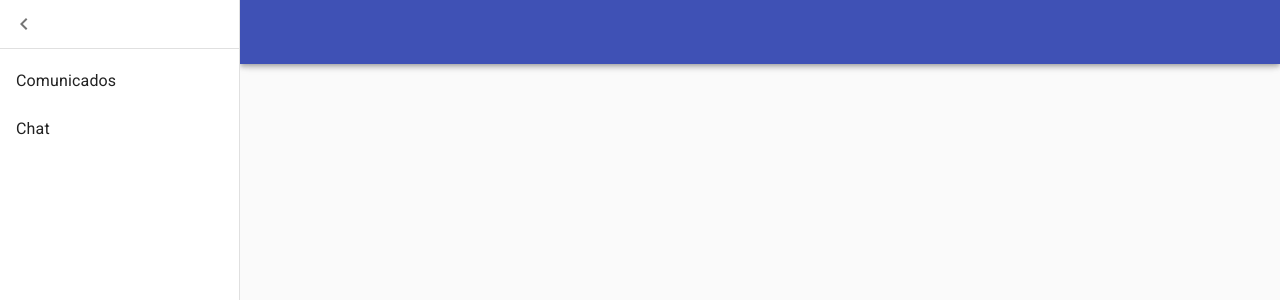
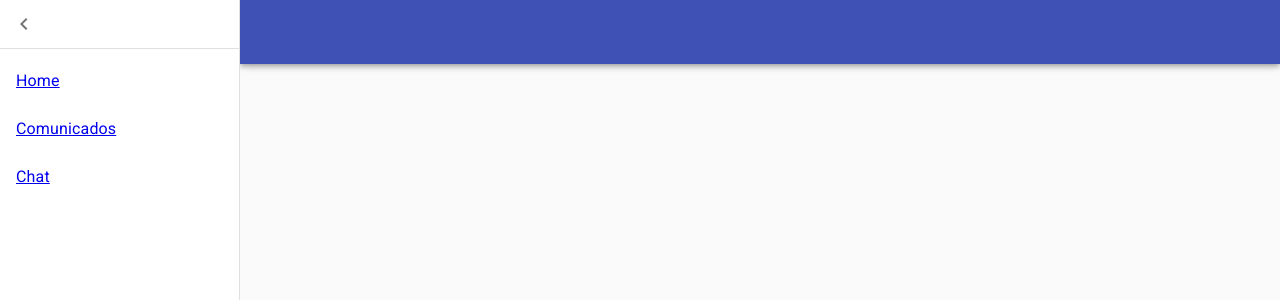
Before and after one commit to LASalvador/seguranca-informacao, a React (Create React App) app in the folder client/: page / in a window 1280 px wide. Both pictures are taken after a click on the button "open drawer". Shown: the top 300 px of the page. Built offline with nearby package versions, Linux system fonts and the light colour scheme.

Commit message:
atualizando header

```diff
--- a/client/src/components/header.js
+++ b/client/src/components/header.js
@@ -13,6 +13,7 @@ import ChevronLeftIcon from '@material-ui/icons/ChevronLeft';
 import ChevronRightIcon from '@material-ui/icons/ChevronRight';
 import ListItem from '@material-ui/core/ListItem';
 import ListItemText from '@material-ui/core/ListItemText';
+import {Link} from 'react-router-dom';
 
 const drawerWidth = 240;
 
@@ -55,6 +56,7 @@ export default function Header() {
   const classes = useStyles();
   const theme = useTheme();
   const [open, setOpen] = React.useState(false);
+  const items_menu = [{text:'Home', url: '/'}, {text:'Comunicados', url: '/list'}, {text:'Chat', url: '/chat'}];
 
   const handleDrawerOpen = () => {
     setOpen(true);
@@ -101,10 +103,12 @@ export default function Header() {
         </div>
         <Divider />
         <List>
-          {[{text:'Comunicados', url: '/list'}, {text:'Chat', url: '/chat'}].map((item, index) => (
-            <ListItem button component="a" key={index} href={item.url}>
+          {items_menu.map((item, index) => (
+            <Link to={item.url}>
+              <ListItem button component="a" key={index}>
               <ListItemText primary={item.text} />
             </ListItem>
+            </Link>
           ))}
         </List>
       </Drawer>
```
